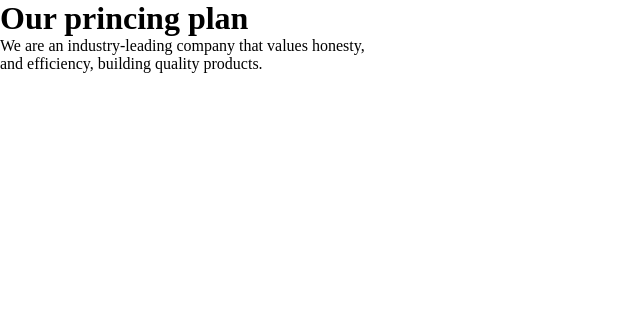
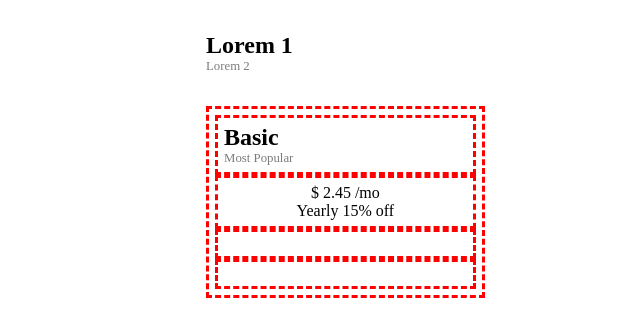
Before and after one commit to GabrielaTumfart/htmlcss-pricing-plan, a plain HTML site: page index.html in a window 1280 px wide. Shown: the whole page, without its empty margins (0-640 px from the left). Drawn offline with Linux system fonts and the light colour scheme.

Commit message:
Ho definito le sezioni e i card

```diff
--- a/css/style.css
+++ b/css/style.css
@@ -1,5 +1,65 @@
+/* RESET */
 * {
     margin: 0;
     padding: 0;
     box-sizing: border-box;
 }
+
+
+img {
+    display: block;
+    max-width: 100%;
+}
+
+ul {
+    list-style-type: none;
+}
+
+a {
+    color: inherit;
+    text-decoration: none;
+}
+
+/* Debug */
+.debug,
+.debug > * {
+    border: 3px dashed red;
+    padding: 6px;
+   min-height: 30px;
+}
+
+.container {
+    margin-left: auto;
+    margin-right: auto;
+    padding-left: 1rem;
+    padding-right: 1rem;
+    max-width: 900px;
+
+}
+
+.muted {
+    color: #7c7c7c;
+    font-size: 0.8rem;
+}
+
+/* Sezione prezzi */
+
+#pricing {
+    padding: 2rem 0;
+}
+
+.card-wrapper {
+    margin-top: 2rem;
+    display: flex;
+    flex-wrap: wrap;
+    gap: 1rem;
+}
+
+.card {
+     /* spazio totale /numero colonne - (gap * numero di spazi) / numero di colonne */
+     width: calc(100% / 3 - 1rem * 2 / 3);
+}
+
+.card-price {
+    text-align: center;
+}
--- a/index.html
+++ b/index.html
@@ -5,7 +5,7 @@
     <meta name="viewport" content="width=device-width, initial-scale=1.0">
     <meta name="author" content="Gabriela Da Saude Belmani Tumfart">
     <meta name="description" content="Replica Pricing Plan">
-    <title>Pricing Plan</title>
+    <title>Our Pricing Plan</title>
 
     <!-- Colegamento al foglio di stile -->
      <link rel="stylesheet" type="text/css" href="./css/style.css">
@@ -13,14 +13,73 @@
     <!-- Icona -->
     <link rel="icon" href="https://cdn-icons-png.flaticon.com/512/1170/1170576.png" type="image/png">
 
+    <!--  -->
 </head>
 <body>
+     <main>
+        <!-- Sezione 1 -->
+        <section id="pricing">
+            <div class="container">
+                <h1>Lorem 1</h1>
+                <p class="muted">Lorem 2</p>
 
-    <!-- Intestazione -->
-     <header class="page-header">
-        <h1>Our princing plan</h1>
-        <p>We are an industry-leading company that values honesty,<br>and efficiency, building quality products.</p>
-     </header>
+                <di class="card-wrapper">
 
+                    <!-- card 1 -->
+                    <div class="card debug">
+
+                        <!-- card header -->
+                        <header>
+                            <h2>Basic</h2>
+                            <p class="muted">Most Popular</p>
+                        </header>
+
+                        <!-- card price -->
+                        <div class="card-price">
+                            <div>
+                                <span>$</span>
+                                <span>2.45</span>
+                                <span>/mo</span>
+                            </div>
+                            <div>
+                                <span>Yearly</span>
+                                <span>15% off</span>
+                            </div>
+
+
+
+
+                        </div>
+
+                        <div class="call-to-action"></div>
+                        <ul class="benefits"></ul>
+
+
+                    </div>
+
+
+
+
+
+                    <div class="card"></div>
+                    <div class="card"></div>
+
+
+
+
+                </di>
+
+
+
+
+
+
+
+
+            </div>
+        </section>
+            <!-- Sezione 2 -->
+     </main>
+      <footer></footer>
 </body>
 </html>
```
Also changed, not shown: 1 other file.
